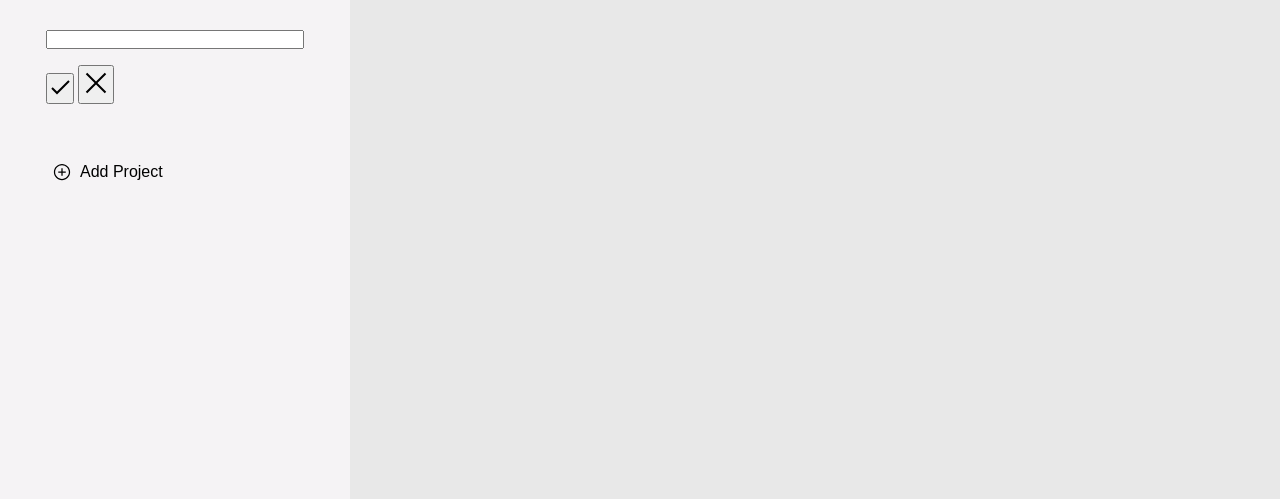
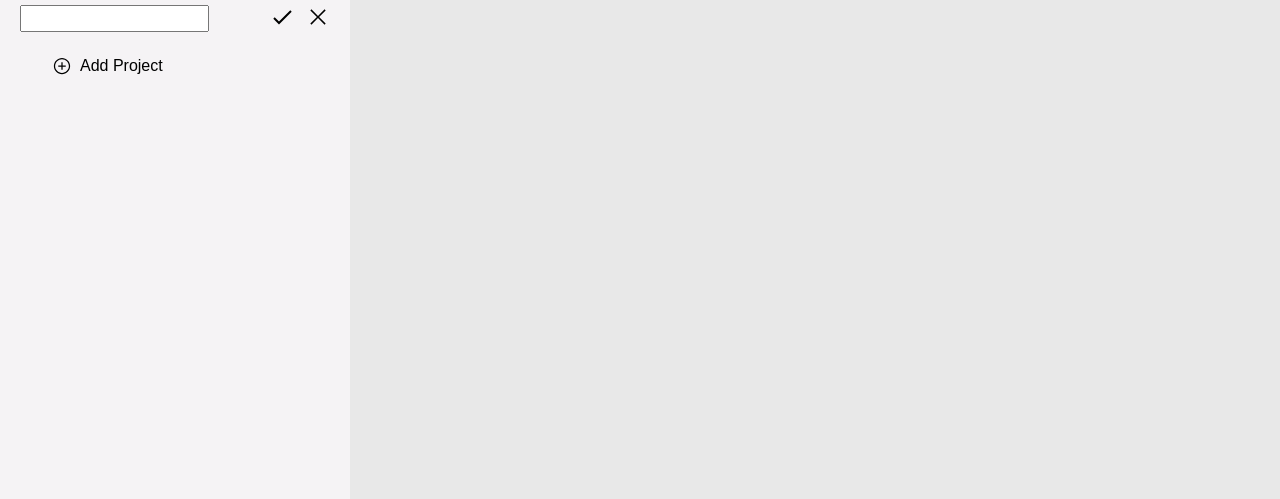
Before and after one commit to JohanyF/todo-list, a website built with webpack: page src/index.html in a window 1280 px wide. Both pictures are taken after a click on the button "Add Project". Shown: the part 301-800 px from the top of the page. Built offline with nearby package versions, Linux system fonts and the light colour scheme.

Commit message:
Added styling to new form element in projects and added padding to all input elements

```diff
--- a/src/style.css
+++ b/src/style.css
@@ -23,7 +23,11 @@ dialog {
     border-radius: 16px;
 }
 
-form {
+input {
+    padding: 0.25rem;
+}
+
+#taskForm {
     padding: 1.6rem;
     display: flex;
     flex-direction: column;
@@ -105,6 +109,36 @@ form {
     padding-bottom: 8px;
 }
 
+#add-project-container {
+    margin-top: 8px;
+    display: flex;
+    justify-content: space-between;
+    align-items: center;
+}
+
+.icons-24 {
+    height: 24px;
+    width: 24px;
+}
+
+.submit-project-btn,
+.cancel-project-btn {
+    border: none;
+    cursor: pointer;
+    background-color: transparent;
+}
+
+.add-project-container {
+    margin-top: 8px;
+    display: flex;
+    justify-content: space-between;
+    align-items: center;
+}
+
+.none {
+    display: none !important;
+}
+
 .projects-list {
     margin-top: 8px;
 }
@@ -121,7 +155,7 @@ form {
     font-weight: 400;
     line-height: normal;
 
-    margin: 1rem;
+    margin: 0.5rem 1rem;
     padding: 1rem;
     gap: 8px;
 }
@@ -198,8 +232,9 @@ form {
     flex: 1;
 }
 
-.task-icons {
-    color: white;
+.task-icons,
+.project-icons {
+    /* color: white; */
     display: flex;
     gap: 12px;
 }
```
